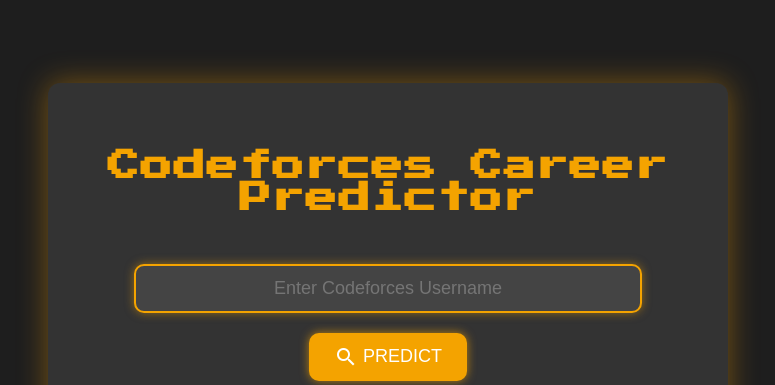
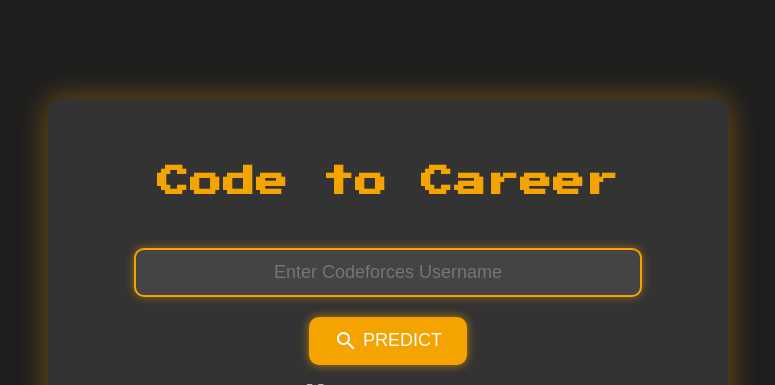
Before and after one commit to mercersFIRE/Code-to-Career, a Flask app: page / in a window 1280 px wide. Shown: the top 385 px of the page, without its empty margins (252-1027 px from the left). Run offline with Flask 3, Linux system fonts and the light colour scheme; parts of the project's set-up code (start-up, migrations or seed data) failed here and were passed over.

Commit message:
Update index.html

```diff
--- a/templates/index.html
+++ b/templates/index.html
@@ -3,7 +3,7 @@
 <head>
     <meta charset="UTF-8">
     <meta name="viewport" content="width=device-width, initial-scale=1.0">
-    <title>Codeforces Career Prediction</title>
+    <title>Career Prediction based on Codeforces Activity</title>
     <link href="https://fonts.googleapis.com/icon?family=Material+Icons" rel="stylesheet">
     <link href="https://fonts.googleapis.com/css2?family=Press+Start+2P&display=swap" rel="stylesheet">
     <style>
@@ -146,7 +146,7 @@
 </head>
 <body>
     <div class="container">
-        <h2>Codeforces Career Predictor</h2>
+        <h2>Code to Career</h2>
         <form action="/predict" method="post">
             <input type="text" name="username" placeholder="Enter Codeforces Username" value="{{ username }}" required>
             <button type="submit">
```
